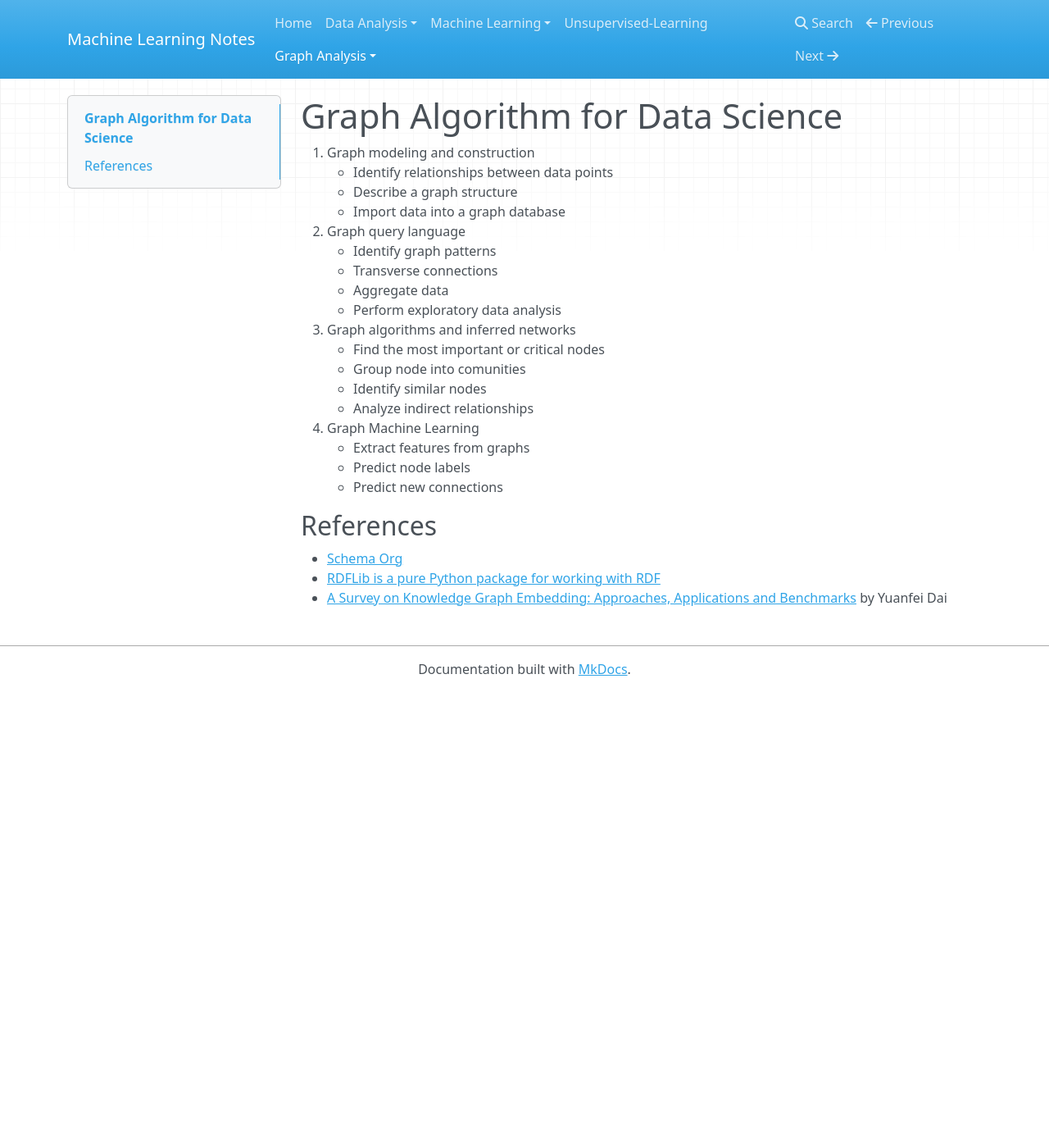
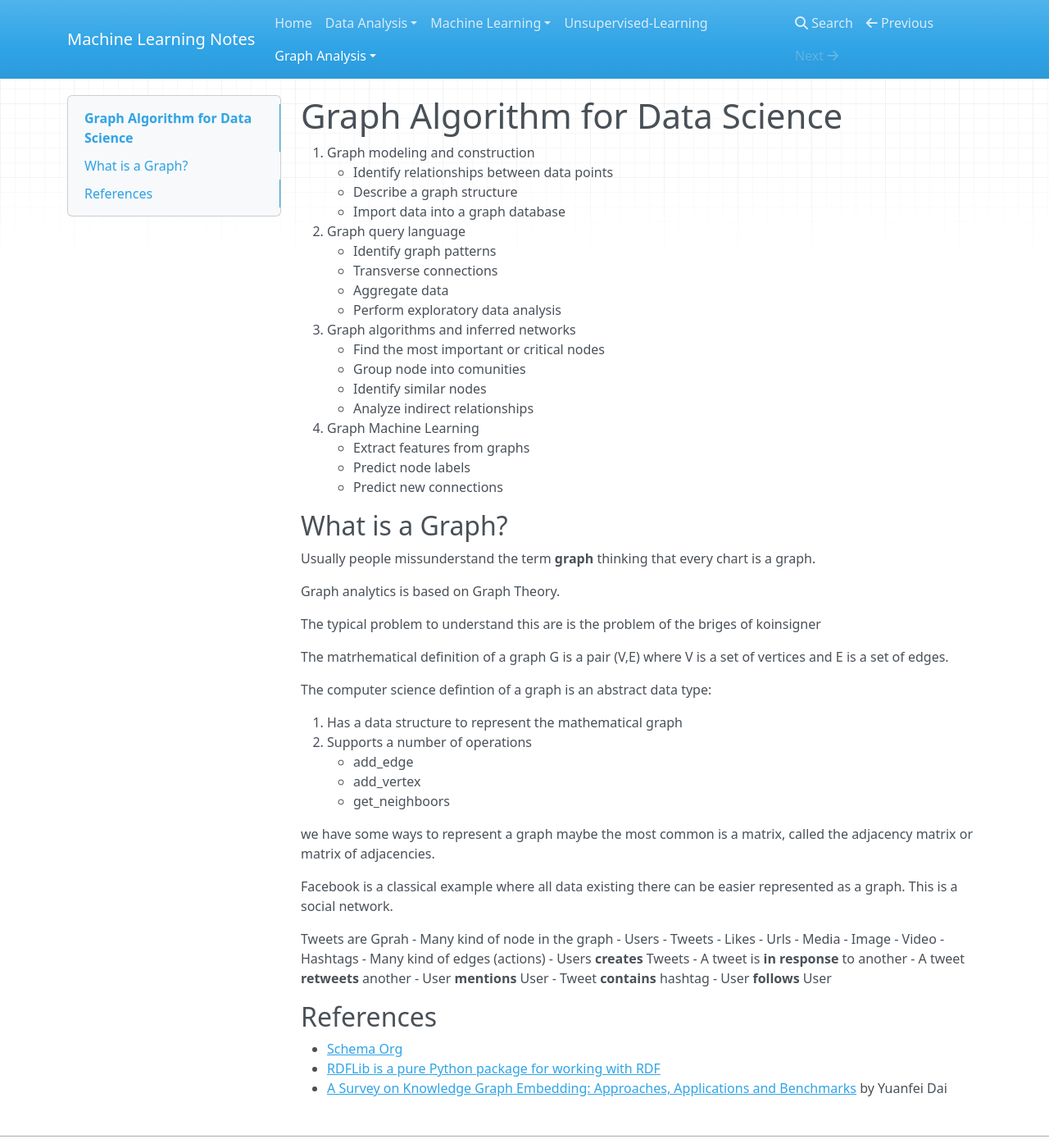
Before and after one commit to pepemxl/Machine-Learning-Notes, an MkDocs documentation site: the page built from docs/08_GRAPH/intro.md, in a window 1280 px wide and 1400 px high. Shown: the whole window at 82% size. Built offline with MkDocs 1.6.1, drawn with Linux system fonts in a browser that asks for light colours; nearby versions of some CDN libraries.

Commit message:
Updating documentation

```diff
--- a/docs/08_GRAPH/intro.md
+++ b/docs/08_GRAPH/intro.md
@@ -20,6 +20,52 @@
     - Predict new connections
 
 
+## What is a Graph?
+
+Usually people missunderstand the term **graph** thinking that every chart is a graph.
+
+
+Graph analytics is based on Graph Theory.
+
+The typical problem to understand this are is the problem of the briges of koinsigner
+
+The matrhematical definition of a graph $G$ is a pair $(V,E)$ where $V$ is a set of vertices and $E$ is a set of edges.
+
+The computer science defintion of a graph is an abstract data type:
+
+1. Has a data structure to represent the mathematical graph
+2. Supports a number of operations
+    - add_edge
+    - add_vertex
+    - get_neighboors
+
+we have some ways to represent a graph maybe the most common is a matrix, called the adjacency matrix or matrix of adjacencies.
+
+
+Facebook is a classical example where all data existing there can be easier represented as a graph. This is a social network.
+
+
+Tweets are Gprah
+- Many kind of node in the graph
+    - Users
+    - Tweets
+    - Likes
+    - Urls
+    - Media
+        - Image
+        - Video
+    - Hashtags
+- Many kind of edges (actions)
+    - Users **creates** Tweets
+    - A tweet is **in response** to another
+    - A tweet **retweets** another
+    - User **mentions** User
+    - Tweet **contains** hashtag
+    - User **follows** User
+
+
+
+
 
 
 ## References
```
Also changed, not shown: docs/08_GRAPH/knowledge_graph_definitions.md (renamed from docs/08_GRAPH/graph_definitions.md).
